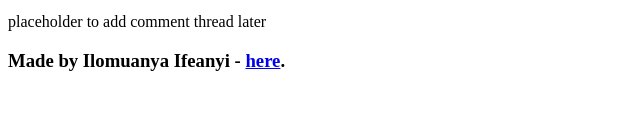
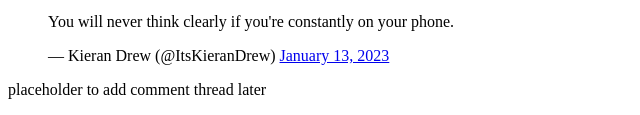
Before and after one commit to evaifeanyi/My_First_Portfolio, a plain HTML site: page html_basic/index.html in a window 1280 px wide. Shown: the part 741-856 px from the top of the page, without its empty margins (0-640 px from the left). Before the commit the page ends 832 px from the top, so only its background shows below. Drawn offline with Linux system fonts and the light colour scheme.

Commit message:
new tweet in index

```diff
--- a/html_basic/index.html
+++ b/html_basic/index.html
@@ -27,6 +27,7 @@
       <img src="https://i.ibb.co/gTDZZT8/ALX-Logo-07.png" alt="ALX-Logo-07">
       <figcaption>Figure 1: Company Logo.</figcaption>
     </figure>
+    <blockquote class="twitter-tweet"><p lang="en" dir="ltr">You will never think clearly if you&#39;re constantly on your phone.</p>&mdash; Kieran Drew (@ItsKieranDrew) <a href="https://twitter.com/ItsKieranDrew/status/1613795164933308416?ref_src=twsrc%5Etfw">January 13, 2023</a></blockquote> <script async src="https://platform.twitter.com/widgets.js" charset="utf-8"></script>
     </article>
     </main>
     <aside>
```
